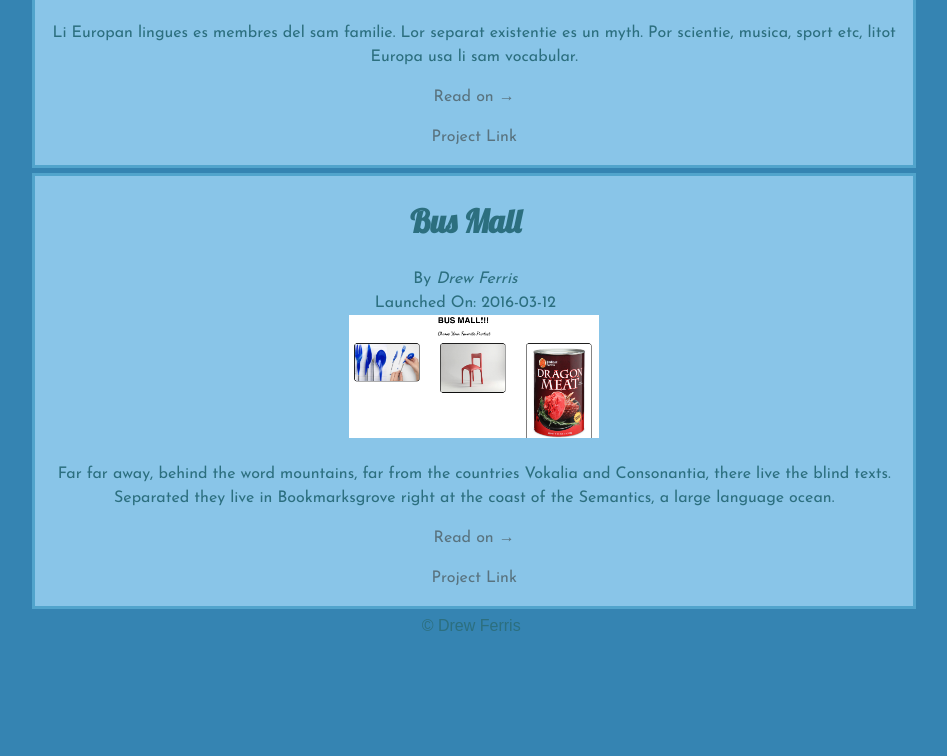
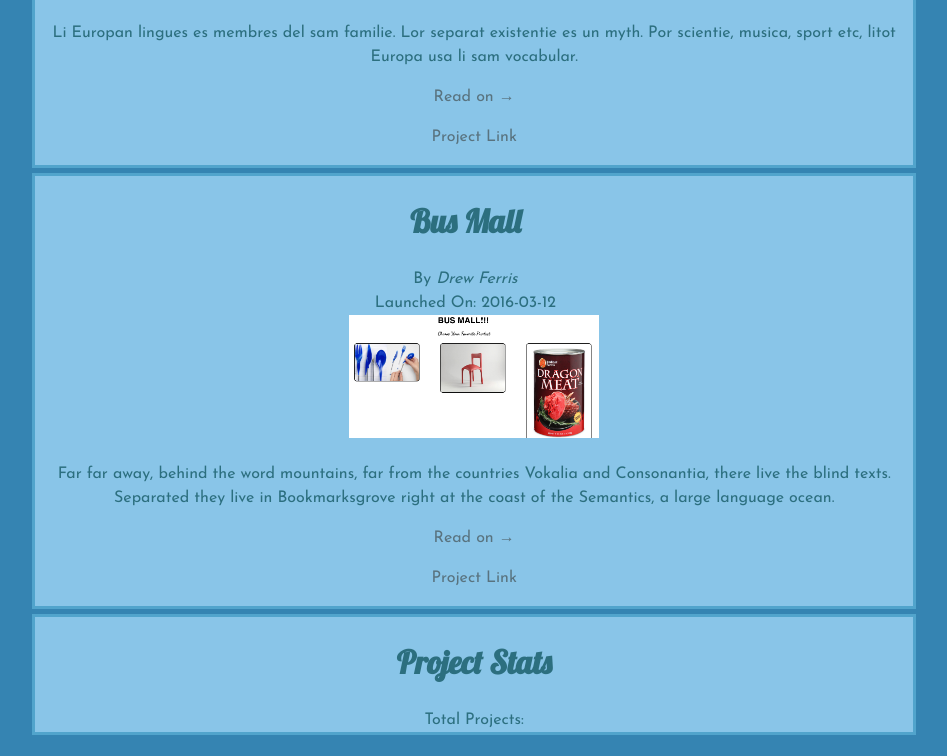
Before and after one commit to drewferris/class1-portfolio-assignment, a plain HTML site: page index.html in a window 1280 px wide. Shown: the part 1187-1943 px from the top of the page, without its empty margins (172-1119 px from the left). Before the commit the page ends 1841 px from the top, so only its background shows below. Drawn offline with Linux system fonts and the light colour scheme; files whose address does not match are found by name.

Commit message:
made a comments section for all my old commented out code in case i want to use them later, started making a stats section in the footer

```diff
--- a/index.html
+++ b/index.html
@@ -101,7 +101,11 @@
         </section>
     </main>
     <footer>
-      &copy; Drew Ferris
+      <section class="footer-stats">
+        <h1 class="stat-header">Project Stats</h1>
+        <dt>Total Projects:</dt> <dd
+        &copy; Drew Ferris
+      </section>
     </footer>
     <script src="/vendor/scripts/jquery-2.1.4.js"></script>
     <script src="/vendor/scripts/handlebars.js"></script>
--- a/scripts/portfolio.js
+++ b/scripts/portfolio.js
@@ -1,6 +1,4 @@
 (function(module) {
-
-  var categories = [];
 
   function Project (opts) {
     this.title = opts.title;
@@ -11,23 +9,7 @@
     this.body = opts.body;
   };
 
-
   Project.all = [];
-
-  // var etag = '';
-
-  // Project.prototype.toAuthors = function () {
-  //   var $source = $('#author-template').html();
-  //   var template = Handlebars.compile($source);
-  //   return template(this);
-  // };
-
-  // Project.prototype.toCategories = function () {
-  //   var $source = $('#category-template').html();
-  //   var template = Handlebars.compile($source);
-  //   return template(this);
-  // };
-
 
   Project.prototype.toHtml = function(){
     // var $source = $('#' + templateId + '-template').html();
@@ -45,29 +27,11 @@
       return (new Date(b.launchedOn)) - (new Date(a.launchedOn));
     });
 
-    // dataPassedIn.forEach(function(ele) {
     Project.all = dataPassedIn.map(function(ele) {
       return new Project(ele);
     });
+  };
 
-    // projects.forEach(function(a){
-    //   $('#projects').append(a.toHtml());
-    // });
-  };
-    // $('#author-filter').append(a.toHtml('author'));
-    // if (categories.indexOf(a.category) === -1) {
-    //   $('#category-filter').append(a.toHtml('category'));
-    //   categories.push(a.category);
-    // }
-  // });
-
-  // projects.forEach(function(a){
-  //   $('#author-filter').append(a.toAuthors());
-  // });
-  //
-  // projects.forEach(function(a){
-  //   $('#category-filter').append(a.toCategories());
-  // });
   Project.fetchAll = function(callback) {
     if (localStorage.projects) {
       $.ajax({
@@ -88,18 +52,6 @@
       Project.getAll();
     }
   };
-  //         if (localStorage.etag === etag) {
-  //           Project.loadAll(JSON.parse(localStorage.projects));
-  //           projectView.initIndexPage();
-  //         } else {
-  //           Project.jsonfetch();
-  //         }
-  //       }
-  //     });
-  //   } else {
-  //     Project.jsonfetch();
-  //   }
-  // };
 
   Project.getAll = function() {
     $.getJSON('/data/projects.json', function(responseData) {
@@ -109,24 +61,7 @@
     });
   };
 
-  // Project.jsonfetch = function() {
-  //   $.ajax ({
-  //     type: 'GET',
-  //     dataType: 'json',
-  //     url: 'data/projects.json',
-  //     success: function(data, message, xhr) {
-  //
-  //
-  //       Project.loadAll(data);
-  //       localStorage.setItem('projects', JSON.stringify(data));
-  //       projectView.initIndexPage();
-  //       etag = (xhr.getResponseHeader('ETag'));
-  //       localStorage.setItem('etag', etag);
-  //     },
-  //     error: function(data, message, xhr){
-  //       console.log('url');
-  //     }
-  //   });
-  // };
+
+
   module.Project = Project;
 })(window);
--- a/styles/modules.css
+++ b/styles/modules.css
@@ -28,7 +28,7 @@
   list-style: none;
 }
 
-.project-box {
+.project-box, .footer-stats {
   background: #89C5E8;
   border: 3px solid #51A4CC;
   margin-bottom: 5px;
@@ -41,7 +41,7 @@
   font-family: 'Josefin Sans', sans-serif;
 }
 
-.project-header {
+.project-header, .stat-header {
   font-family: 'Lobster', cursive;
 }
 
```
Also changed, not shown: scripts/commentedout.js (added, +71 -0 lines).
